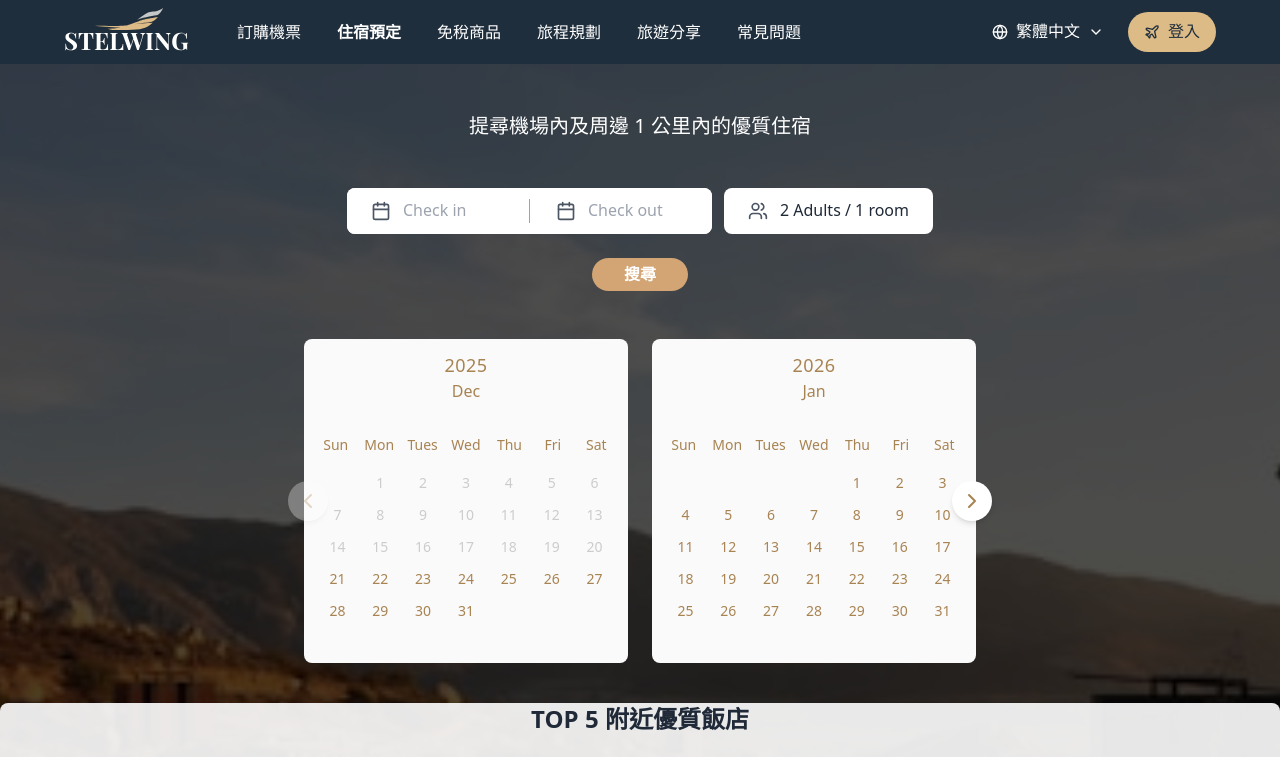
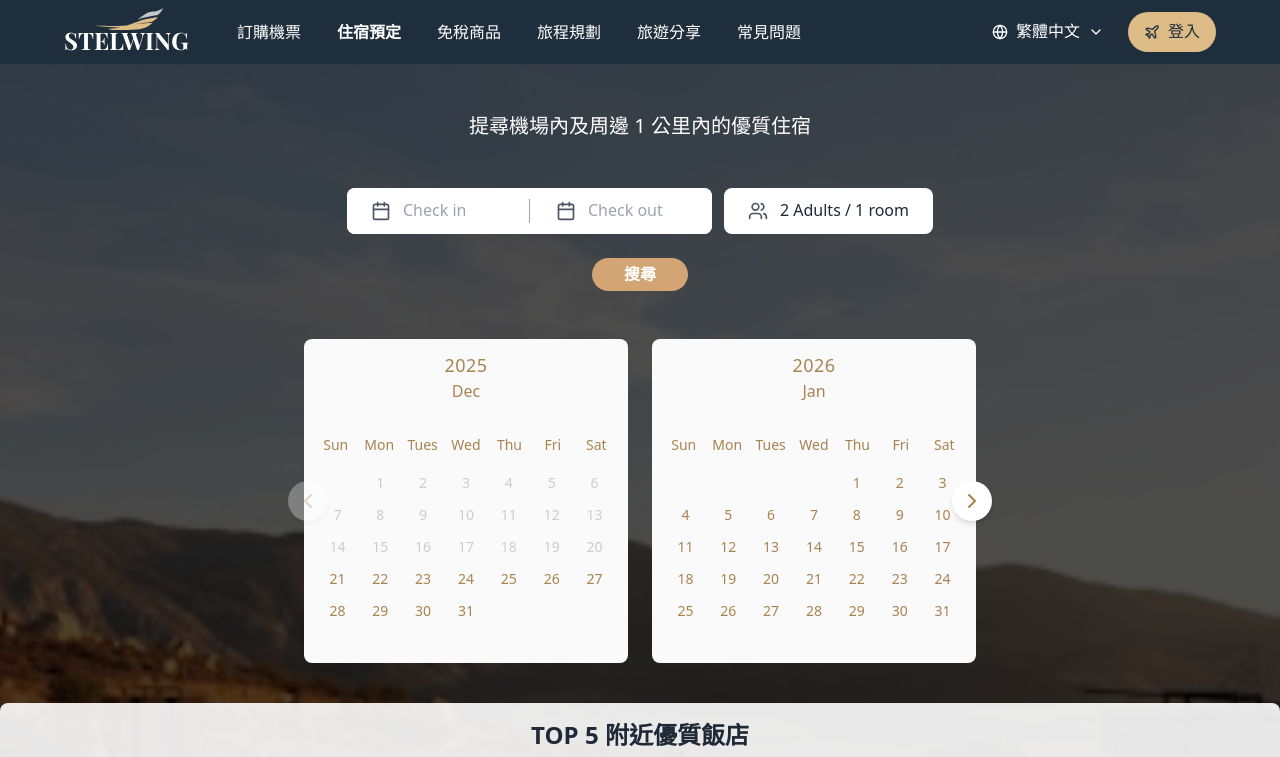
Before and after one commit to bebopyunenvy-dev/stelwing-airlines-yun, a Next.js app in the folder frontend/: page /hotel-booking in a window 1280 px wide. Shown: the top 757 px of the page. Built offline with nearby package versions, Linux system fonts and the light colour scheme; grey boxes are pictures that could not be loaded.

Commit message:
更新main page top 5

```diff
--- a/frontend/app/hotel-booking/page.tsx
+++ b/frontend/app/hotel-booking/page.tsx
@@ -203,7 +203,7 @@
 
       <div className="bg-white/90 py-[24] rounded-lg shadow-md mx-50">
         <div className="max-w-6xl mx-auto">
-          <h2 className="text-2xl font-bold text-gray-800 mb-3 text-center">
+          <h2 className="text-2xl font-bold text-gray-800 mb-2 py-4 text-center">
             TOP 5 附近優質飯店
           </h2>
           <div className="[grid-template-columns:repeat(auto-fit,minmax(220px,0fr))] justify-center grid gap-y-2 gap-x-2 py-3 px-2">
```
